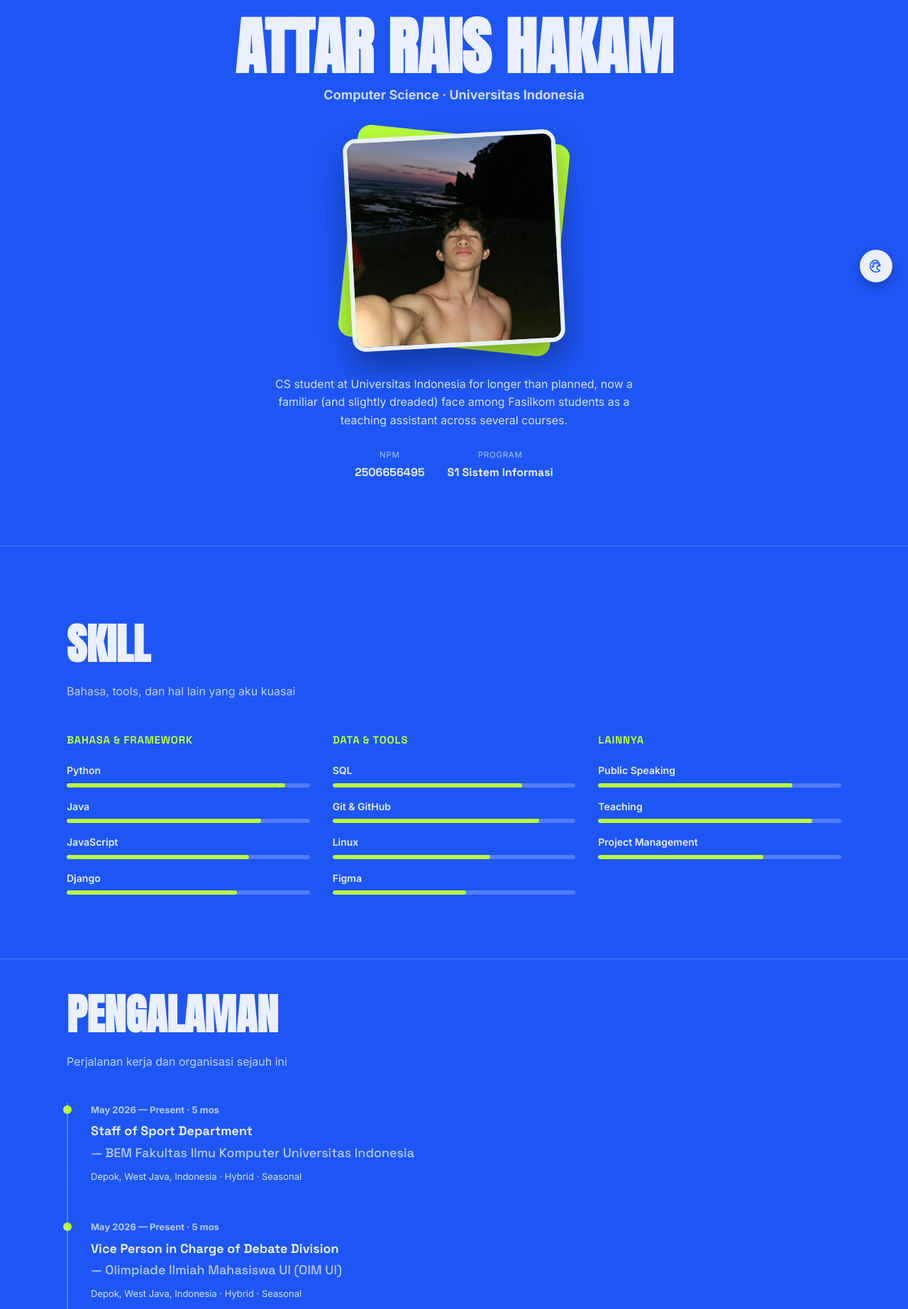
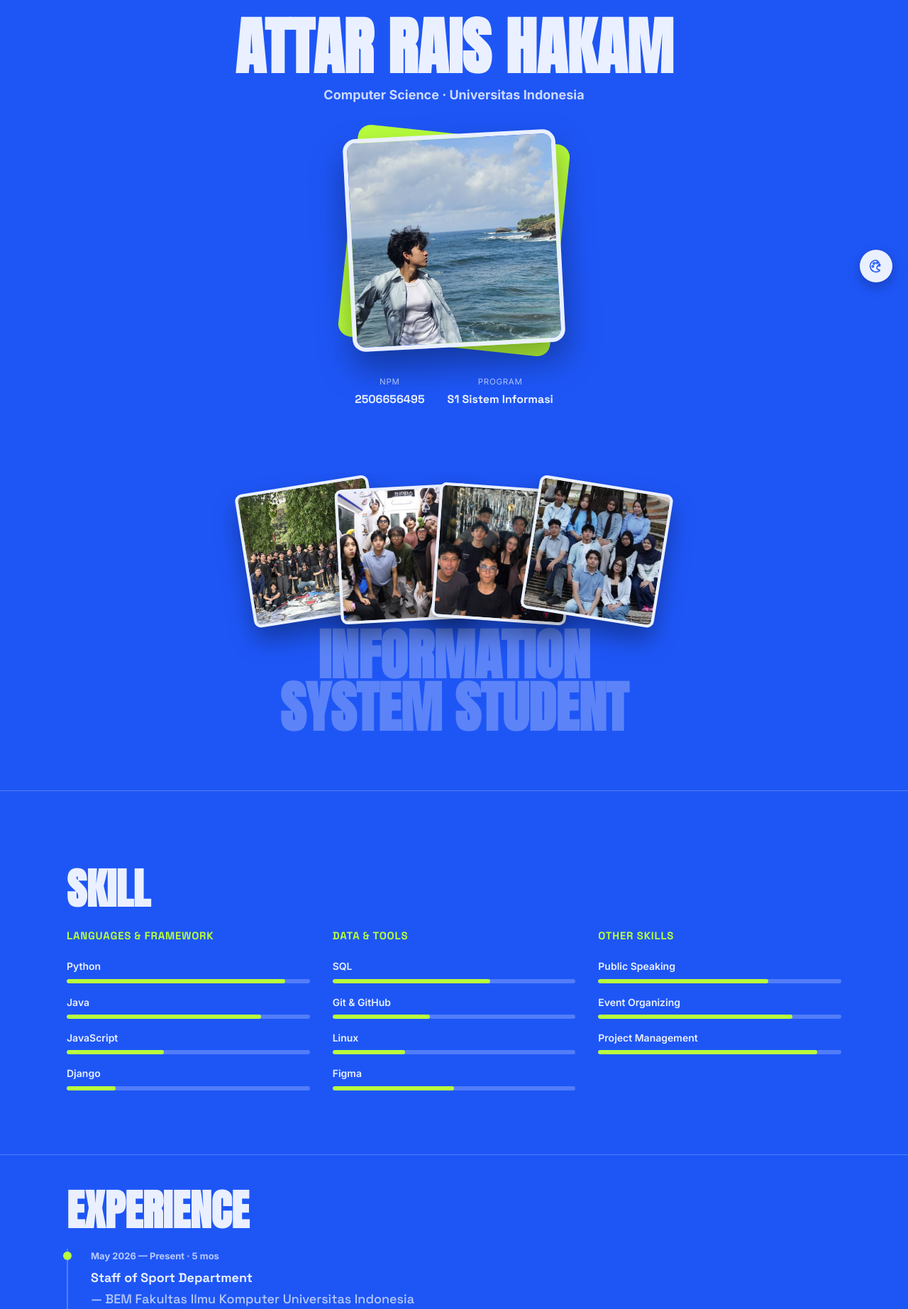
Before and after one commit to attarrrh/myportofolio, a Django app: page / in a window 1280 px wide. Shown: the part 152-1997 px from the top of the page at 71% size. Run offline with Django 5.2, Linux system fonts and the light colour scheme.

Commit message:
nambahin foto dan bersihin landing page

```diff
--- a/static/css/style.css
+++ b/static/css/style.css
@@ -176,6 +176,49 @@ a{ color:inherit; text-decoration:none; }
 .section-sub{ opacity:.8; margin-bottom: 44px; }
 
 /* ==========================================================
+   PHOTO FAN + HEADLINE
+   ========================================================== */
+.photo-fan-section{
+  padding: 20px 0 80px;
+  overflow: hidden;
+}
+.photo-fan{
+  display:flex;
+  justify-content:center;
+  align-items:flex-end;
+  margin-bottom: 10px;
+}
+.fan-img{
+  width: 190px;
+  aspect-ratio: 1/1;
+  object-fit: cover;
+  border-radius: var(--radius-md);
+  box-shadow: 0 18px 34px rgba(0,0,0,.35);
+  border: 4px solid var(--paper);
+  background: var(--paper);
+}
+.fan-1{ transform: rotate(-9deg) translateX(24px); z-index:1; }
+.fan-2{ transform: rotate(-3deg) translateX(6px); z-index:2; margin-left:-40px; }
+.fan-3{ transform: rotate(4deg) translateX(-6px); z-index:3; margin-left:-40px; }
+.fan-4{ transform: rotate(9deg) translateX(-24px); z-index:4; margin-left:-40px; }
+
+.fan-headline{
+  font-family: var(--font-display);
+  font-size: clamp(34px, 8vw, 78px);
+  line-height: .95;
+  text-align: center;
+  color: var(--paper);
+  opacity: .3;
+  margin: 0;
+}
+
+@media (max-width: 700px){
+  .fan-img{ width: 100px; }
+  .fan-1, .fan-2, .fan-3, .fan-4{ margin-left:-22px; }
+  .fan-1{ margin-left:0; }
+}
+
+/* ==========================================================
    SKILLS
    ========================================================== */
 .skills{ padding: 90px 0; border-top:1px solid var(--line); }
@@ -216,6 +259,8 @@ a{ color:inherit; text-decoration:none; }
 }
 .timeline-points li{ opacity:.9; font-size:14px; }
 
+
+
 /* ==========================================================
    FOOTER
    ========================================================== */
--- a/templates/index.html
+++ b/templates/index.html
@@ -66,10 +66,6 @@
         </div>
       </div>
 
-      <p class="hero-bio">
-        CS student at Universitas Indonesia for longer than planned, now a
-        familiar (and slightly dreaded) face among Fasilkom students as a
-        teaching assistant across several courses.
       </p>
 
       <dl class="meta-list">
@@ -86,40 +82,53 @@
     </div>
   </section>
 
+  <!-- ============ PHOTO FAN + HEADLINE ============ -->
+  <section class="photo-fan-section">
+    <div class="wrap">
+      <div class="photo-fan">
+        <!-- Ganti 4 src ini dengan foto kamu -->
+        <img class="fan-img fan-1" src="/static/img/attar-1.jpg" alt="Foto Attar 1">
+        <img class="fan-img fan-2" src="/static/img/attar-2.jpg" alt="Foto Attar 2">
+        <img class="fan-img fan-3" src="/static/img/attar-3.jpg" alt="Foto Attar 3">
+        <img class="fan-img fan-4" src="/static/img/attar-4.jpg" alt="Foto Attar 4">
+      </div>
+      <h2 class="fan-headline">INFORMATION<br>SYSTEM STUDENT</h2>
+    </div>
+  </section>
+
   <!-- ============ SKILLS ============ -->
   <section id="skills" class="skills">
     <div class="wrap">
       <h2 class="section-title">SKILL</h2>
-      <p class="section-sub">Bahasa, tools, dan hal lain yang aku kuasai</p>
 
       <div class="skills-grid">
 
         <div class="skill-group">
-          <h3>Bahasa &amp; Framework</h3>
+          <h3>Languages &amp; Framework</h3>
           <ul class="skill-list">
             <li><span>Python</span><div class="bar"><span style="width:90%"></span></div></li>
             <li><span>Java</span><div class="bar"><span style="width:80%"></span></div></li>
-            <li><span>JavaScript</span><div class="bar"><span style="width:75%"></span></div></li>
-            <li><span>Django</span><div class="bar"><span style="width:70%"></span></div></li>
+            <li><span>JavaScript</span><div class="bar"><span style="width:40%"></span></div></li>
+            <li><span>Django</span><div class="bar"><span style="width:20%"></span></div></li>
           </ul>
         </div>
 
         <div class="skill-group">
           <h3>Data &amp; Tools</h3>
           <ul class="skill-list">
-            <li><span>SQL</span><div class="bar"><span style="width:78%"></span></div></li>
-            <li><span>Git &amp; GitHub</span><div class="bar"><span style="width:85%"></span></div></li>
-            <li><span>Linux</span><div class="bar"><span style="width:65%"></span></div></li>
-            <li><span>Figma</span><div class="bar"><span style="width:55%"></span></div></li>
+            <li><span>SQL</span><div class="bar"><span style="width:65%"></span></div></li>
+            <li><span>Git &amp; GitHub</span><div class="bar"><span style="width:40%"></span></div></li>
+            <li><span>Linux</span><div class="bar"><span style="width:30%"></span></div></li>
+            <li><span>Figma</span><div class="bar"><span style="width:50%"></span></div></li>
           </ul>
         </div>
 
         <div class="skill-group">
-          <h3>Lainnya</h3>
+          <h3>Other Skills</h3>
           <ul class="skill-list">
-            <li><span>Public Speaking</span><div class="bar"><span style="width:80%"></span></div></li>
-            <li><span>Teaching</span><div class="bar"><span style="width:88%"></span></div></li>
-            <li><span>Project Management</span><div class="bar"><span style="width:68%"></span></div></li>
+            <li><span>Public Speaking</span><div class="bar"><span style="width:70%"></span></div></li>
+            <li><span>Event Organizing</span><div class="bar"><span style="width:80%"></span></div></li>
+            <li><span>Project Management</span><div class="bar"><span style="width:90%"></span></div></li>
           </ul>
         </div>
 
@@ -130,8 +139,7 @@
   <!-- ============ EXPERIENCE ============ -->
   <section id="experience" class="experience">
     <div class="wrap">
-      <h2 class="section-title">PENGALAMAN</h2>
-      <p class="section-sub">Perjalanan kerja dan organisasi sejauh ini</p>
+      <h2 class="section-title">EXPERIENCE</h2>
 
       <ol class="timeline">
         <li class="timeline-item">
```
Also changed, not shown: static/img/42955_0.jpg (added), static/img/42958_0.jpg (added), static/img/attar-1.jpg (added), static/img/attar-2.jpg (added), static/img/attar-3.jpg (added), static/img/attar-4.jpg (added), static/img/attar.jpg.
